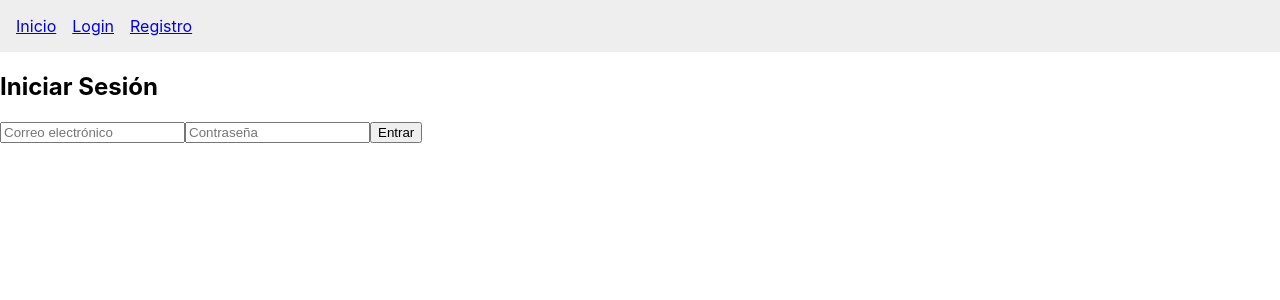
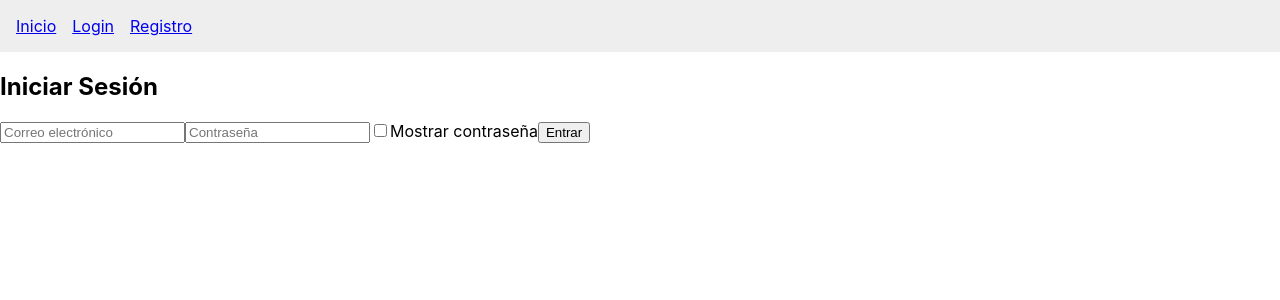
Before and after one commit to dieste46/tfg-gestor-tareas, a React (Create React App) app in the folder frontend/: page /login in a window 1280 px wide. Shown: the top 300 px of the page. Built offline with nearby package versions, Linux system fonts and the light colour scheme.

Commit message:
Update Frontend

```diff
--- a/frontend/src/pages/login.js
+++ b/frontend/src/pages/login.js
@@ -4,6 +4,7 @@ import { useNavigate } from 'react-router-dom';
 function Login({ onLogin }) {
   const [email, setEmail] = useState('');
   const [password, setPassword] = useState('');
+  const [verPassword, setVerPassword] = useState(false);
   const [error, setError] = useState('');
   const navigate = useNavigate();
 
@@ -45,12 +46,21 @@ function Login({ onLogin }) {
         />
 
         <input
-          type="password"
+          type={verPassword ? 'text' : 'password'}
           placeholder="Contraseña"
           value={password}
           onChange={(e) => setPassword(e.target.value)}
           required
         />
+
+        <label>
+          <input
+            type="checkbox"
+            checked={verPassword}
+            onChange={(e) => setVerPassword(e.target.checked)}
+          />
+          Mostrar contraseña
+        </label>
 
         <button type="submit">Entrar</button>
         {error && <p className="error">{error}</p>}
--- a/frontend/src/pages/registro.js
+++ b/frontend/src/pages/registro.js
@@ -4,6 +4,7 @@ import { useNavigate } from 'react-router-dom';
 function Registro() {
   const [email, setEmail] = useState('');
   const [password, setPassword] = useState('');
+  const [verPassword, setVerPassword] = useState(false);
   const [mensaje, setMensaje] = useState('');
   const [error, setError] = useState('');
   const navigate = useNavigate();
@@ -47,12 +48,21 @@ function Registro() {
         />
 
         <input
-          type="password"
+          type={verPassword ? 'text' : 'password'}
           placeholder="Contraseña"
           value={password}
           onChange={(e) => setPassword(e.target.value)}
           required
         />
+
+        <label>
+          <input
+            type="checkbox"
+            checked={verPassword}
+            onChange={(e) => setVerPassword(e.target.checked)}
+          />
+          Mostrar contraseña
+        </label>
 
         <button type="submit">Registrarse</button>
         {mensaje && <p className="mensaje">{mensaje}</p>}
@@ -63,4 +73,3 @@ function Registro() {
 }
 
 export default Registro;
-// Este componente permite a los usuarios registrarse creando una cuenta nueva.
```
